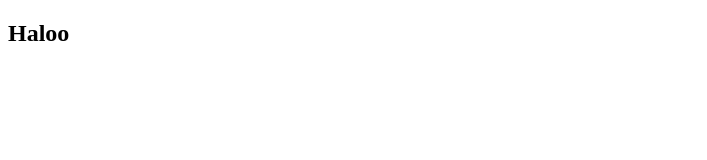
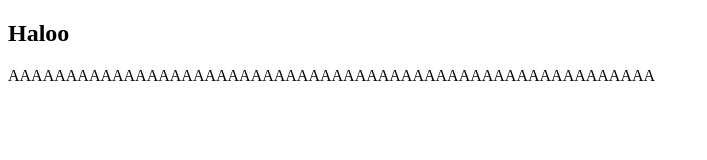
Before and after one commit to penzzzluv/cobaremote, a plain HTML site: page index.html in a window 1280 px wide. Shown: the whole page, without its empty margins (0-707 px from the left). Drawn offline with Linux system fonts and the light colour scheme.

Commit message:
menambahkan paragraf

```diff
--- a/index.html
+++ b/index.html
@@ -7,5 +7,6 @@
 </head>
 <body>
     <h2>Haloo</h2>
+    <p>AAAAAAAAAAAAAAAAAAAAAAAAAAAAAAAAAAAAAAAAAAAAAAAAAAAAAAAA</p>
 </body>
 </html>
```
